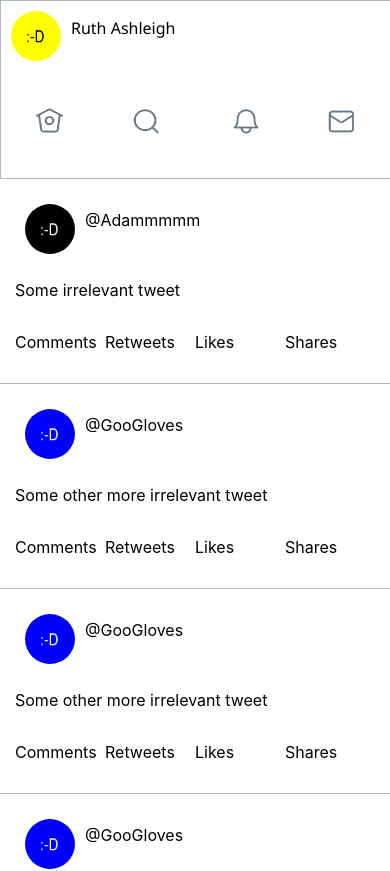
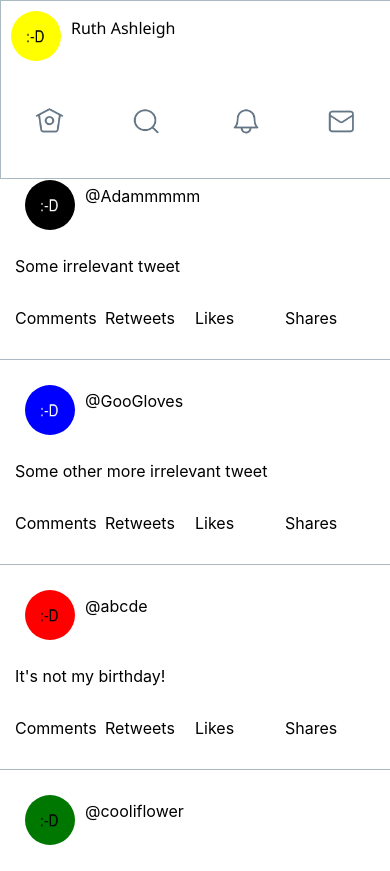
Before and after one commit to ruthcodes/react-flexbox-tweeter, a React (Create React App) app: page / in a window 390 px wide. Shown: the top 871 px of the page. Built offline with nearby package versions, Linux system fonts and the light colour scheme.

Commit message:
More dummy data, stickied nav to top of page

```diff
--- a/src/components/DisplayTweet.js
+++ b/src/components/DisplayTweet.js
@@ -7,8 +7,8 @@ function DisplayTweet(props){
     <div className="displayTweets">
       <ul>
       {
-        props.tweets.map(tweet => {
-          return <li><Tweet tweets={tweet}/></li>
+        props.tweets.map((tweet,i) => {
+          return <li key={i}><Tweet tweets={tweet}/></li>
         })
       }
       </ul>
--- a/src/components/Main.js
+++ b/src/components/Main.js
@@ -15,10 +15,10 @@ class Main extends Component{
           name: 'Gary Gloves', username: "@GooGloves", avatarImage: "/images/gary.png", tweet: "Some other more irrelevant tweet"
         },
         {
-          name: 'Gary Gloves', username: "@GooGloves", avatarImage: "/images/gary.png", tweet: "Some other more irrelevant tweet"
+          name: 'Abcde', username: "@abcde", avatarImage: "/images/abcde.png", tweet: "It's not my birthday!"
         },
         {
-          name: 'Gary Gloves', username: "@GooGloves", avatarImage: "/images/gary.png", tweet: "Some other more irrelevant tweet"
+          name: 'Cauliflower', username: "@cooliflower", avatarImage: "/images/cooliflower.png", tweet: "I like writing tweets"
         }
       ],
     }
--- a/src/styles/Header.css
+++ b/src/styles/Header.css
@@ -1,4 +1,6 @@
 header {
+  position: fixed;
+  top:0;
   border: 1px solid #AAB8C2;
   width: 100%;
   padding: 0;
@@ -6,6 +8,7 @@ header {
   justify-content: center;
   align-items: center;
   font-family: "Segoe UI","Helvetica Neue", sans-serif;
+  background: white;
 }
 
 ul {
--- a/src/styles/MainBody.css
+++ b/src/styles/MainBody.css
@@ -2,6 +2,7 @@ main{
   display: flex;
   justify-content: center;
   height: 100%;
+  margin-top: 106px;
 }
 
 img {
@@ -99,6 +100,9 @@ content{
   content {
     margin-right: 0;
   }
+  main{
+    margin-top: 155px;
+  }
 
 }
 
```
Also changed, not shown: public/images/abcde.png (added), public/images/cooliflower.png (added).
